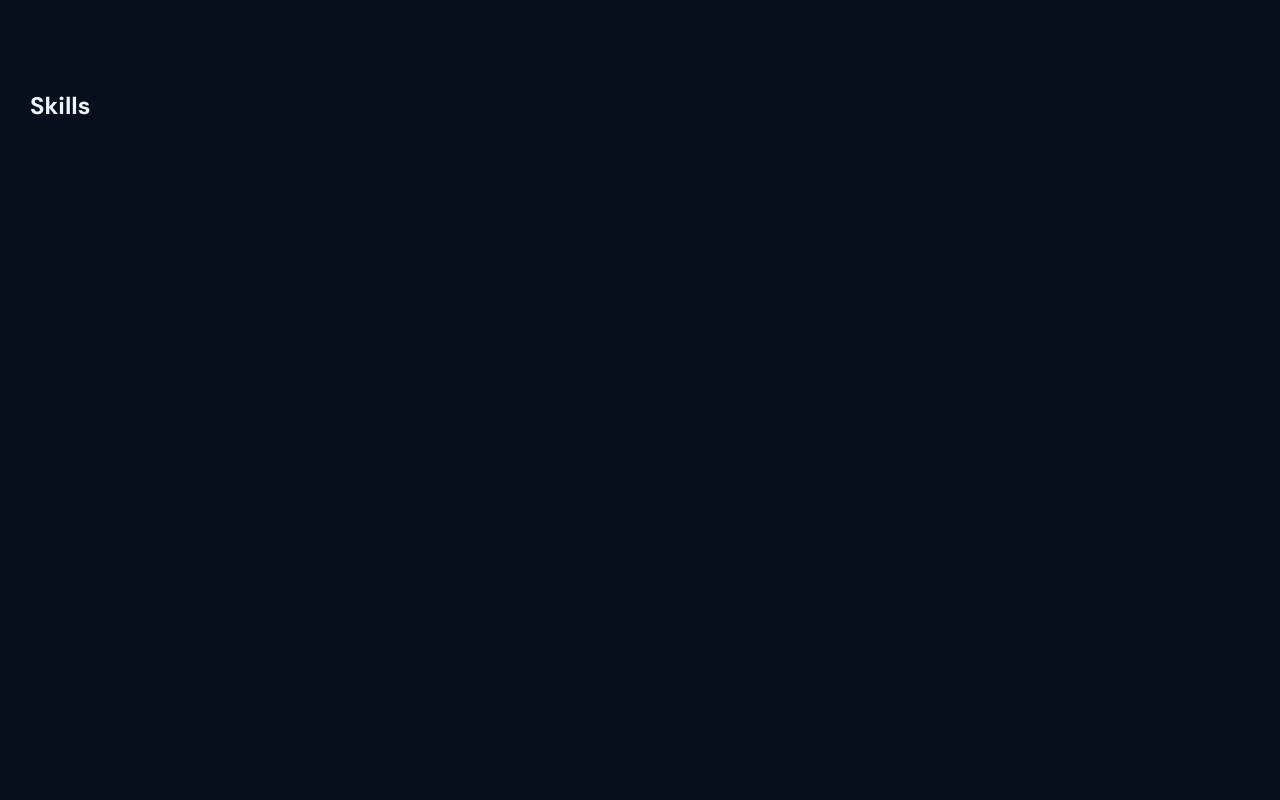
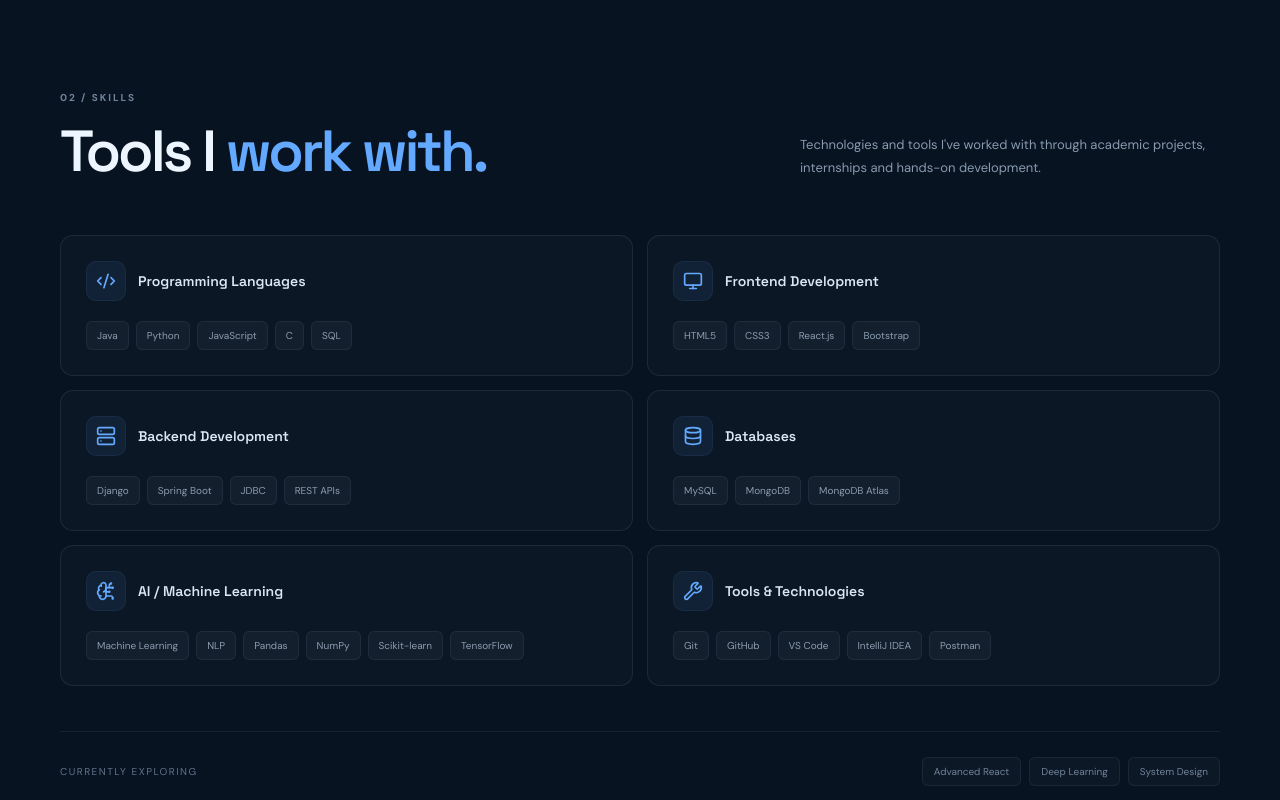
Before and after one commit to ramcharan-mekalacheruvu/Portfolio-react, a React app: page / in a window 1280 px wide. Shown: the part 1780-2580 px from the top of the page. Built offline with nearby package versions, Linux system fonts and the light colour scheme; the HTML template or start-up script is replaced by a standard one.

Commit message:
Add technical skills section

```diff
--- a/src/App.jsx
+++ b/src/App.jsx
@@ -1,6 +1,7 @@
 import Navbar from "./components/Navbar";
 import Hero from "./components/Hero";
 import About from "./components/About";
+import Skills from "./components/Skills";
 
 function App() {
   return (
@@ -12,45 +13,14 @@ function App() {
 
         <About />
 
-        <section
-          id="skills"
-          style={{
-            minHeight: "100vh",
-            padding: "120px 30px",
-          }}
-        >
-          <h2>Skills</h2>
-        </section>
+        <Skills />
 
-        <section
-          id="projects"
-          style={{
-            minHeight: "100vh",
-            padding: "120px 30px",
-          }}
-        >
-          <h2>Projects</h2>
-        </section>
+        {/* Temporary sections - will be replaced */}
+        <section id="projects"></section>
 
-        <section
-          id="education"
-          style={{
-            minHeight: "100vh",
-            padding: "120px 30px",
-          }}
-        >
-          <h2>Education</h2>
-        </section>
+        <section id="education"></section>
 
-        <section
-          id="contact"
-          style={{
-            minHeight: "100vh",
-            padding: "120px 30px",
-          }}
-        >
-          <h2>Contact</h2>
-        </section>
+        <section id="contact"></section>
       </main>
     </>
   );
--- a/src/components/Skills.css
+++ b/src/components/Skills.css
@@ -0,0 +1,274 @@
+.skills-section {
+  padding: 120px 0;
+
+  background: #071321;
+
+  border-top: 1px solid rgba(174, 201, 232, 0.06);
+}
+
+.skills-container {
+  width: min(1160px, calc(100% - 48px));
+
+  margin: 0 auto;
+}
+
+/* =========================
+   HEADING
+========================= */
+
+.skills-heading {
+  display: flex;
+
+  align-items: flex-end;
+
+  justify-content: space-between;
+
+  gap: 40px;
+}
+
+.skills-heading h2 {
+  margin-top: 18px;
+
+  font-family: "Space Grotesk", sans-serif;
+
+  font-size: clamp(40px, 5vw, 58px);
+
+  line-height: 1;
+
+  letter-spacing: -3px;
+
+  font-weight: 600;
+}
+
+.skills-heading h2 em {
+  font-style: normal;
+
+  color: #63a9ff;
+}
+
+.skills-heading > p {
+  max-width: 420px;
+
+  color: #8999ae;
+
+  font-size: 13px;
+
+  line-height: 1.8;
+}
+
+/* =========================
+   GRID
+========================= */
+
+.skills-grid {
+  display: grid;
+
+  grid-template-columns: repeat(2, 1fr);
+
+  gap: 14px;
+
+  margin-top: 55px;
+}
+
+/* =========================
+   CARD
+========================= */
+
+.skill-card {
+  padding: 25px;
+
+  border: 1px solid rgba(174, 201, 232, 0.1);
+
+  border-radius: 13px;
+
+  background: rgba(255, 255, 255, 0.02);
+
+  transition:
+    transform 0.25s ease,
+    border-color 0.25s ease,
+    background 0.25s ease;
+}
+
+.skill-card:hover {
+  transform: translateY(-4px);
+
+  border-color: rgba(99, 169, 255, 0.25);
+
+  background: rgba(99, 169, 255, 0.03);
+}
+
+/* =========================
+   CARD HEADER
+========================= */
+
+.skill-card-header {
+  display: flex;
+
+  align-items: center;
+
+  gap: 12px;
+
+  margin-bottom: 20px;
+}
+
+.skill-icon {
+  width: 40px;
+
+  height: 40px;
+
+  display: grid;
+
+  place-items: center;
+
+  flex-shrink: 0;
+
+  border-radius: 10px;
+
+  color: #63a9ff;
+
+  background: rgba(99, 169, 255, 0.08);
+
+  border: 1px solid rgba(99, 169, 255, 0.08);
+}
+
+.skill-card h3 {
+  font-family: "Space Grotesk", sans-serif;
+
+  color: #dce7f5;
+
+  font-size: 14px;
+
+  font-weight: 600;
+}
+
+/* =========================
+   TAGS
+========================= */
+
+.skill-tags {
+  display: flex;
+
+  flex-wrap: wrap;
+
+  gap: 7px;
+}
+
+.skill-tags span {
+  padding: 7px 10px;
+
+  border-radius: 6px;
+
+  color: #8c9caf;
+
+  background: rgba(255, 255, 255, 0.035);
+
+  border: 1px solid rgba(174, 201, 232, 0.08);
+
+  font-size: 10px;
+
+  transition:
+    color 0.2s ease,
+    border-color 0.2s ease;
+}
+
+.skill-tags span:hover {
+  color: #dce7f5;
+
+  border-color: rgba(99, 169, 255, 0.25);
+}
+
+/* =========================
+   CURRENTLY EXPLORING
+========================= */
+
+.skills-bottom {
+  display: flex;
+
+  align-items: center;
+
+  justify-content: space-between;
+
+  gap: 20px;
+
+  margin-top: 45px;
+
+  padding-top: 25px;
+
+  border-top: 1px solid rgba(174, 201, 232, 0.08);
+}
+
+.skills-bottom > span {
+  color: #60728a;
+
+  font-size: 10px;
+
+  text-transform: uppercase;
+
+  letter-spacing: 1.5px;
+}
+
+.skills-bottom > div {
+  display: flex;
+
+  flex-wrap: wrap;
+
+  justify-content: flex-end;
+
+  gap: 8px;
+}
+
+.skills-bottom > div span {
+  padding: 7px 11px;
+
+  border-radius: 6px;
+
+  color: #71839b;
+
+  background: rgba(255, 255, 255, 0.025);
+
+  border: 1px solid rgba(174, 201, 232, 0.08);
+
+  font-size: 10px;
+}
+
+/* =========================
+   RESPONSIVE
+========================= */
+
+@media (max-width: 850px) {
+  .skills-heading {
+    display: block;
+  }
+
+  .skills-heading > p {
+    margin-top: 20px;
+  }
+
+  .skills-grid {
+    grid-template-columns: 1fr;
+  }
+}
+
+@media (max-width: 600px) {
+  .skills-section {
+    padding: 90px 0;
+  }
+
+  .skills-container {
+    width: calc(100% - 32px);
+  }
+
+  .skills-grid {
+    margin-top: 40px;
+  }
+
+  .skills-bottom {
+    display: block;
+  }
+
+  .skills-bottom > div {
+    justify-content: flex-start;
+
+    margin-top: 15px;
+  }
+}
--- a/src/components/Skills.jsx
+++ b/src/components/Skills.jsx
@@ -0,0 +1,130 @@
+import {
+  Code2,
+  Monitor,
+  Server,
+  Database,
+  BrainCircuit,
+  Wrench,
+} from "lucide-react";
+
+import "./Skills.css";
+
+const skillGroups = [
+  {
+    icon: Code2,
+    title: "Programming Languages",
+    skills: ["Java", "Python", "JavaScript", "C", "SQL"],
+  },
+  {
+    icon: Monitor,
+    title: "Frontend Development",
+    skills: ["HTML5", "CSS3", "React.js", "Bootstrap"],
+  },
+  {
+    icon: Server,
+    title: "Backend Development",
+    skills: [
+      "Django",
+      "Spring Boot",
+      "JDBC",
+      "REST APIs",
+    ],
+  },
+  {
+    icon: Database,
+    title: "Databases",
+    skills: ["MySQL", "MongoDB", "MongoDB Atlas"],
+  },
+  {
+    icon: BrainCircuit,
+    title: "AI / Machine Learning",
+    skills: [
+      "Machine Learning",
+      "NLP",
+      "Pandas",
+      "NumPy",
+      "Scikit-learn",
+      "TensorFlow",
+    ],
+  },
+  {
+    icon: Wrench,
+    title: "Tools & Technologies",
+    skills: [
+      "Git",
+      "GitHub",
+      "VS Code",
+      "IntelliJ IDEA",
+      "Postman",
+    ],
+  },
+];
+
+function Skills() {
+  return (
+    <section className="skills-section" id="skills">
+      <div className="skills-container">
+
+        <div className="skills-heading">
+          <div>
+            <span className="section-label">
+              02 / SKILLS
+            </span>
+
+            <h2>
+              Tools I <em>work with.</em>
+            </h2>
+          </div>
+
+          <p>
+            Technologies and tools I've worked with through
+            academic projects, internships and hands-on
+            development.
+          </p>
+        </div>
+
+        <div className="skills-grid">
+          {skillGroups.map((group) => {
+            const Icon = group.icon;
+
+            return (
+              <article
+                className="skill-card"
+                key={group.title}
+              >
+                <div className="skill-card-header">
+                  <div className="skill-icon">
+                    <Icon size={20} />
+                  </div>
+
+                  <h3>{group.title}</h3>
+                </div>
+
+                <div className="skill-tags">
+                  {group.skills.map((skill) => (
+                    <span key={skill}>
+                      {skill}
+                    </span>
+                  ))}
+                </div>
+              </article>
+            );
+          })}
+        </div>
+
+        <div className="skills-bottom">
+          <span>Currently exploring</span>
+
+          <div>
+            <span>Advanced React</span>
+            <span>Deep Learning</span>
+            <span>System Design</span>
+          </div>
+        </div>
+
+      </div>
+    </section>
+  );
+}
+
+export default Skills;
```
